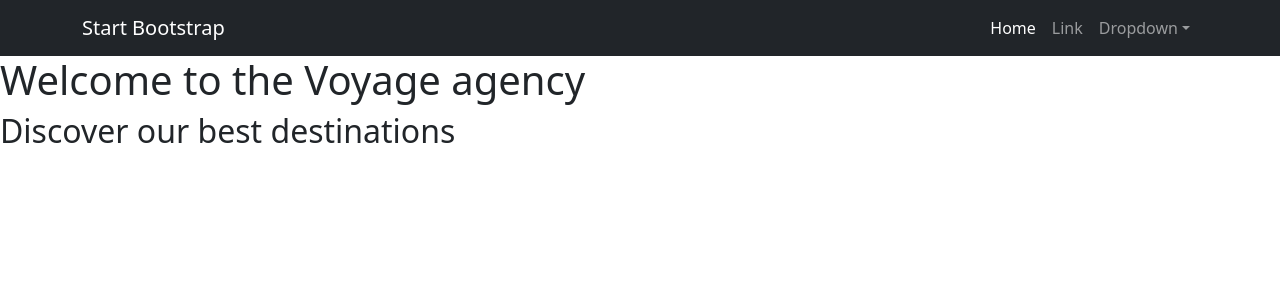
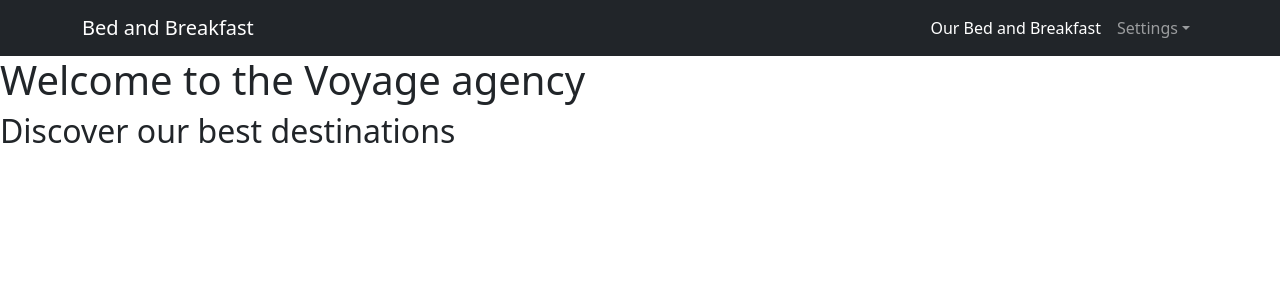
Before and after one commit to Hugo-Carbiener/AgVoy, a Symfony app: template agvoy-app/templates/home.html.twig in a window 1280 px wide. Shown: the top 300 px of the page. Run offline with Twig, Linux system fonts and the light colour scheme; the template is opened without the code that fills it, so the values that code supplies are empty; some libraries are stand-ins or nearby versions.

Commit message:
Design navbar

```diff
--- a/agvoy-app/templates/index.html.twig
+++ b/agvoy-app/templates/index.html.twig
@@ -7,23 +7,20 @@
 
 	<nav class="navbar navbar-expand-lg navbar-dark bg-dark">
 		<div class="container">
-			<a class="navbar-brand" href="#">Start Bootstrap</a>
+			<a class="navbar-brand" href="{{ path('homepage')}}">Bed and Breakfast</a>
 			<button class="navbar-toggler" type="button" data-bs-toggle="collapse" data-bs-target="#navbarSupportedContent" aria-controls="navbarSupportedContent" aria-expanded="false" aria-label="Toggle navigation">
 				<span class="navbar-toggler-icon"></span>
 			</button>
 			<div class="collapse navbar-collapse" id="navbarSupportedContent">
 				<ul class="navbar-nav ms-auto mb-2 mb-lg-0">
 					<li class="nav-item">
-						<a class="nav-link active" aria-current="page" href="#">Home</a>
-					</li>
-					<li class="nav-item">
-						<a class="nav-link" href="#">Link</a>
+						<a class="nav-link active" aria-current="page" href="{{ path('room_index')}}">Our Bed and Breakfast</a>
 					</li>
 					<li class="nav-item dropdown">
-						<a class="nav-link dropdown-toggle" id="navbarDropdown" href="#" role="button" data-bs-toggle="dropdown" aria-expanded="false">Dropdown</a>
+						<a class="nav-link dropdown-toggle" id="navbarDropdown" href="#" role="button" data-bs-toggle="dropdown" aria-expanded="false">Settings</a>
 						<ul class="dropdown-menu dropdown-menu-end" aria-labelledby="navbarDropdown">
 							<li>
-								<a class="dropdown-item" href="#">Action</a>
+								<a class="dropdown-item" href="#">Log in</a>
 							</li>
 							<li>
 								<a class="dropdown-item" href="#">Another action</a>
```
